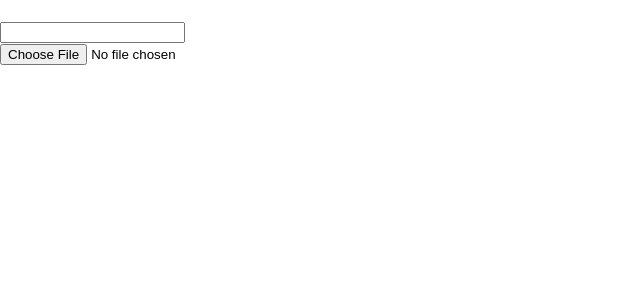
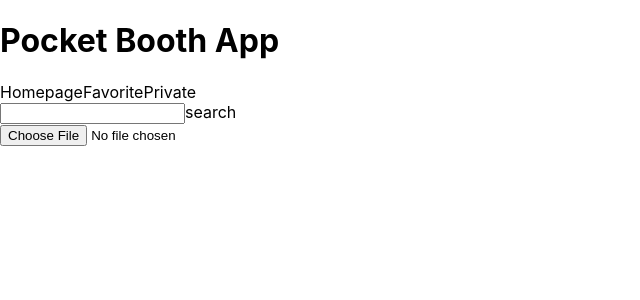
Before and after one commit to RichardMiruka/pocket-booth-app, a React (Create React App) app in the folder client/: page / in a window 1280 px wide. Shown: the top 300 px of the page, without its empty margins (0-640 px from the left). Built offline with nearby package versions, Linux system fonts and the light colour scheme.

Commit message:
Read me shorts

```diff
--- a/client/src/Gallery.js
+++ b/client/src/Gallery.js
@@ -4,13 +4,16 @@
 function Gallery(){
     return (
         <div>
-            <h1 className="mt-5 text-centre main heading"></h1>
+            <h1 className="mt-5 text-centre main heading">Pocket Booth App</h1>
             <div className="menu-tab container">
                 <div className="menu-tab d-flex justify center-around">
-                    <btn className="button"></btn>
-                    <btn className="button"></btn>
-                    <btn className="button"></btn>
-                    <input type="search"></input>
+                    <btn className="button">Homepage</btn>
+                    <btn className="button">Favorite</btn>
+                    <btn className="button">Private</btn>
+                </div>
+                <div>
+                <input type="search"></input>
+                <btn>search</btn>
                 </div>
             </div>
 
```
Also changed, not shown: 1 other file (tests, documents, lock files or other folders).
